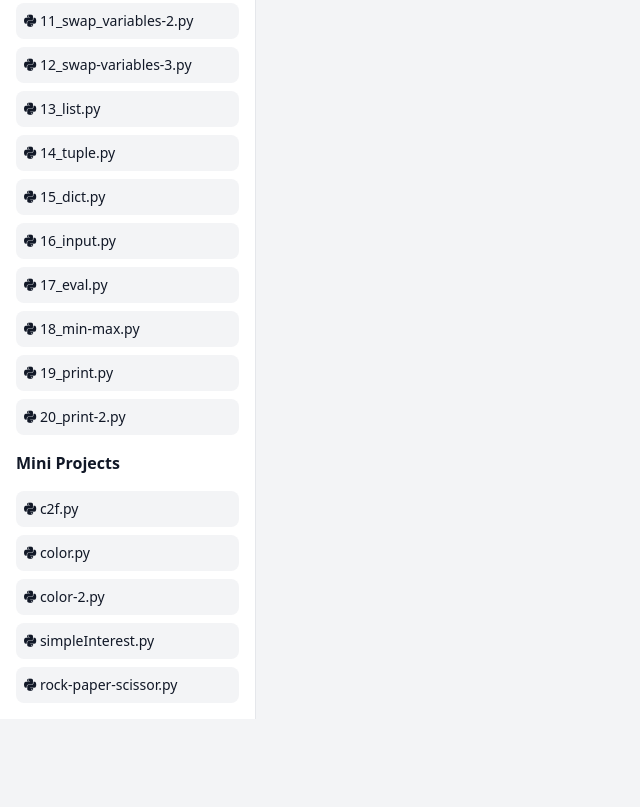
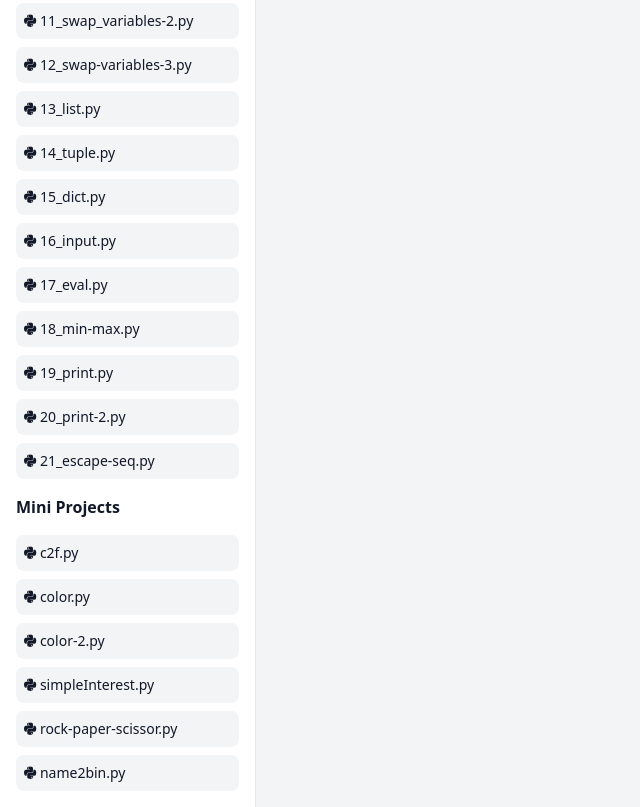
Before and after one commit to Himanshhhyou/olevelpython, a plain HTML site: page index.html in a window 1280 px wide. Shown: the part 565-1372 px from the top of the page, without its empty margins (0-640 px from the left). Before the commit the page ends 1284 px from the top, so only its background shows below. Drawn offline with nearby package versions, Linux system fonts and the light colour scheme.

Commit message:
Update index.html

```diff
--- a/index.html
+++ b/index.html
@@ -170,6 +170,10 @@
               hover:bg-blue-500 hover:text-white" onclick="loadCode('20_print-2.py')">
           <i class="fab fa-python"></i> 20_print-2.py
         </div>
+         <div class="file-item p-2 bg-gray-100 dark:bg-gray-700 rounded-lg cursor-pointer
+              hover:bg-blue-500 hover:text-white" onclick="loadCode('21_escape-seq.py')">
+          <i class="fab fa-python"></i> 21_escape-seq.py
+        </div>
       </div>
 
 
@@ -194,6 +198,10 @@
         <div class="file-item p-2 bg-gray-100 dark:bg-gray-700 rounded-lg cursor-pointer
                     hover:bg-blue-500 hover:text-white" onclick="loadCode('rock-paper-scissor.py')">
           <i class="fab fa-python"></i> rock-paper-scissor.py
+        </div>
+         <div class="file-item p-2 bg-gray-100 dark:bg-gray-700 rounded-lg cursor-pointer
+                    hover:bg-blue-500 hover:text-white" onclick="loadCode('name2bin.py')">
+          <i class="fab fa-python"></i> name2bin.py
         </div>
       </div>
     </aside>
@@ -351,4 +359,5 @@
   </script>
 </body>
 
+
 </html>
```
